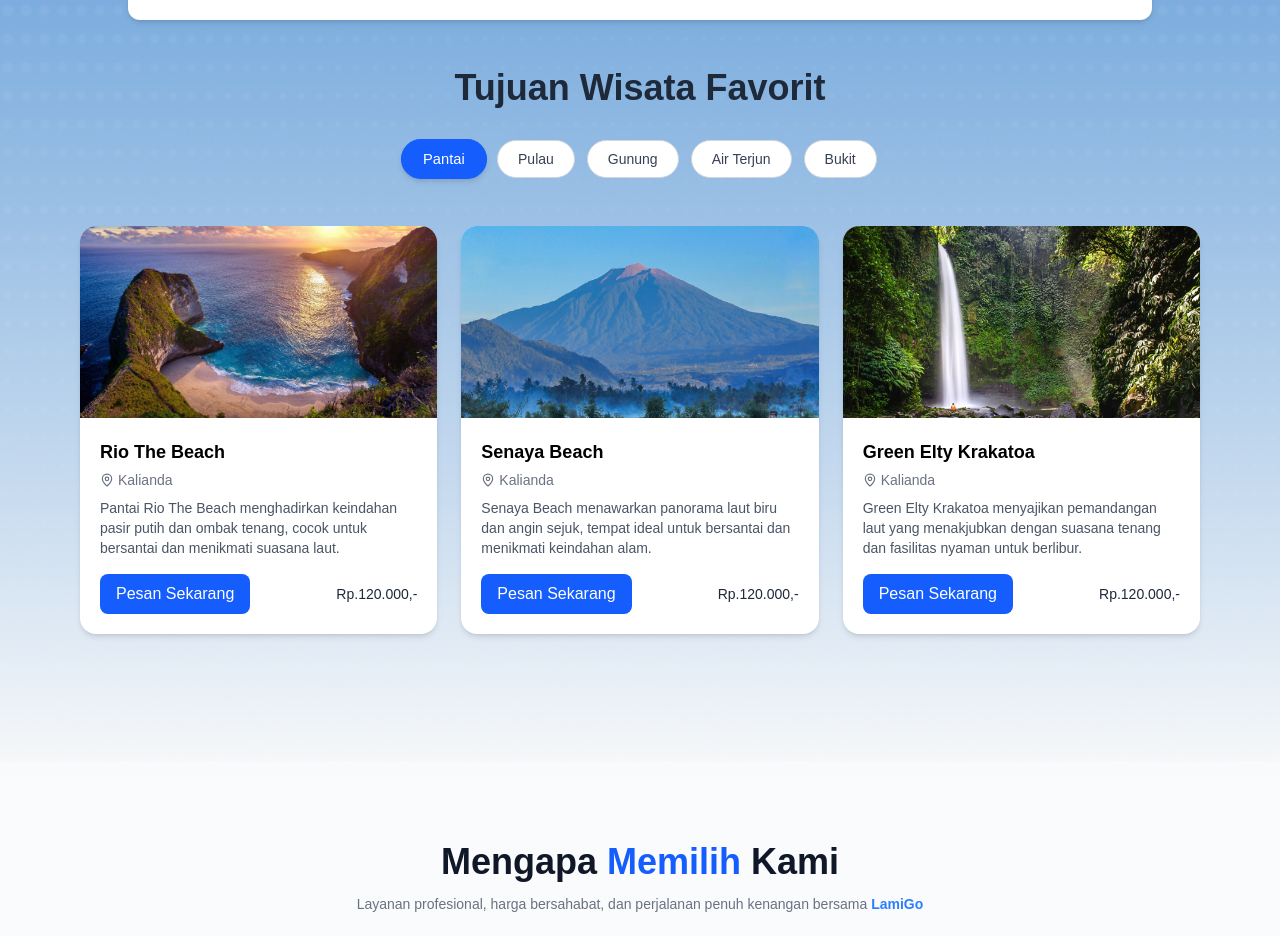
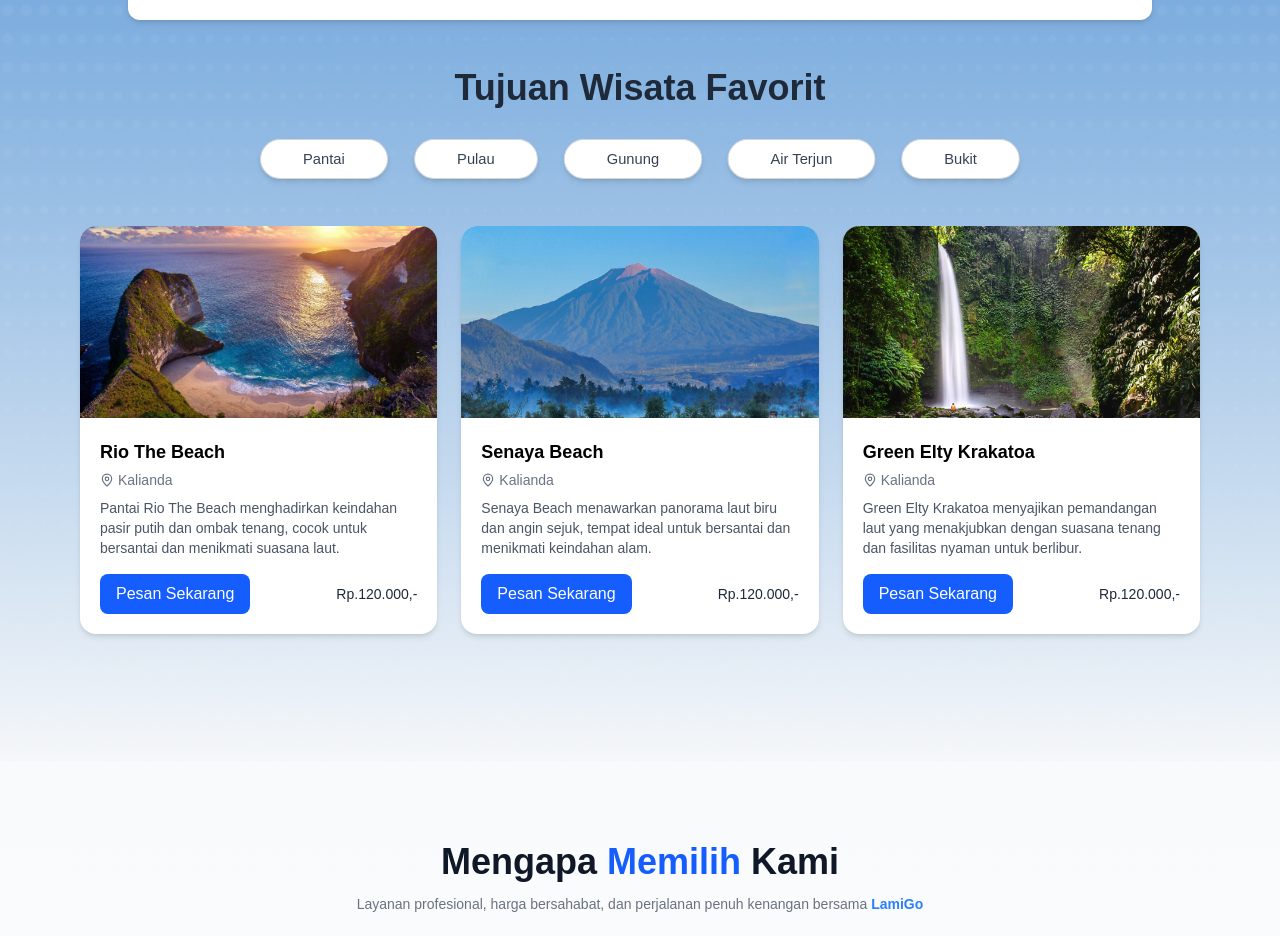
Before and after one commit to megustaSzy/project-web-mobile-api, a Next.js app in the folder web/: page / in a window 1280 px wide. Shown: the part 780-1716 px from the top of the page. Built offline with nearby package versions, Linux system fonts and the light colour scheme.

Commit message:
merubah ukuran dan warna button pada destination

```diff
--- a/web/src/app/components/Destination.tsx
+++ b/web/src/app/components/Destination.tsx
@@ -49,18 +49,18 @@ export default function DestinasiSection() {
         </h2>
 
         {/* Kategori Filter */}
-        <div className="flex justify-center flex-wrap gap-3 mb-12">
+        <div className="flex justify-center flex-wrap gap-8 mb-12">
           {categories.map((cat) => {
             const isActive = activeCategory === cat;
             return (
               <button
                 key={cat}
                 onClick={() => setActiveCategory(cat)}
-                className={`px-5 py-2 rounded-full border text-sm font-medium transition-all duration-300
+                className={`px-10 py-2 rounded-full border text-sm font-medium transition-all duration-300
                   ${
                     isActive
-                      ? "bg-blue-600 border-blue-600 text-white shadow-md scale-105"
-                      : "bg-white border-gray-300 text-gray-700 hover:border-blue-500 hover:text-blue-600 hover:bg-blue-50"
+                      ? "bg-white border-gray-300 text-gray-700 hover:border-blue-500 hover:text-blue-50 hover:bg-blue-500 shadow-md scale-105"
+                      : "bg-white border-gray-300 text-gray-700 hover:border-blue-500 hover:text-blue-600 hover:bg-blue-50 shadow-md scale-105"
                   }`}
               >
                 {cat}
```
